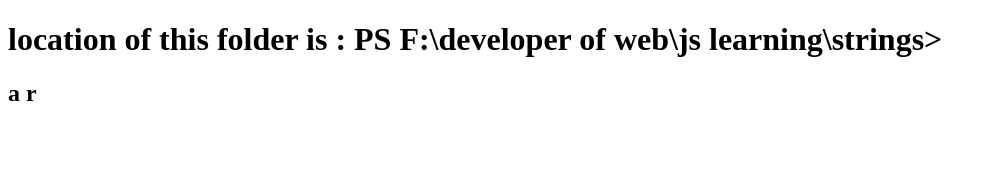
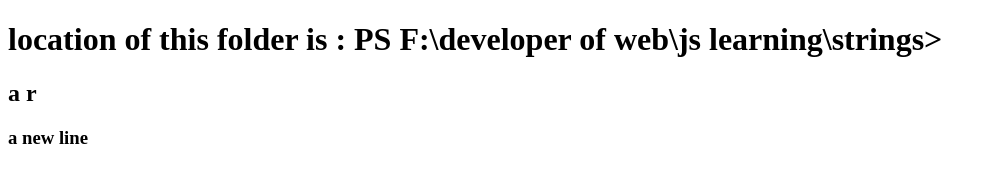
Before and after one commit to faruq6/newrepo, a plain HTML site: page slice-method/index.html in a window 1280 px wide. Shown: the whole page, without its empty margins (0-996 px from the left). Drawn offline with Linux system fonts and the light colour scheme.

Commit message:
initial commit

```diff
--- a/slice-method/index.html
+++ b/slice-method/index.html
@@ -10,6 +10,7 @@
       location of this folder is : PS F:\developer of web\js learning\strings>
     </h1>
     <h2>strings slice method in js</h2>
+    <h3>a new line</h3>
 
     <script>
       const myStr = "f a r ooq";
```
